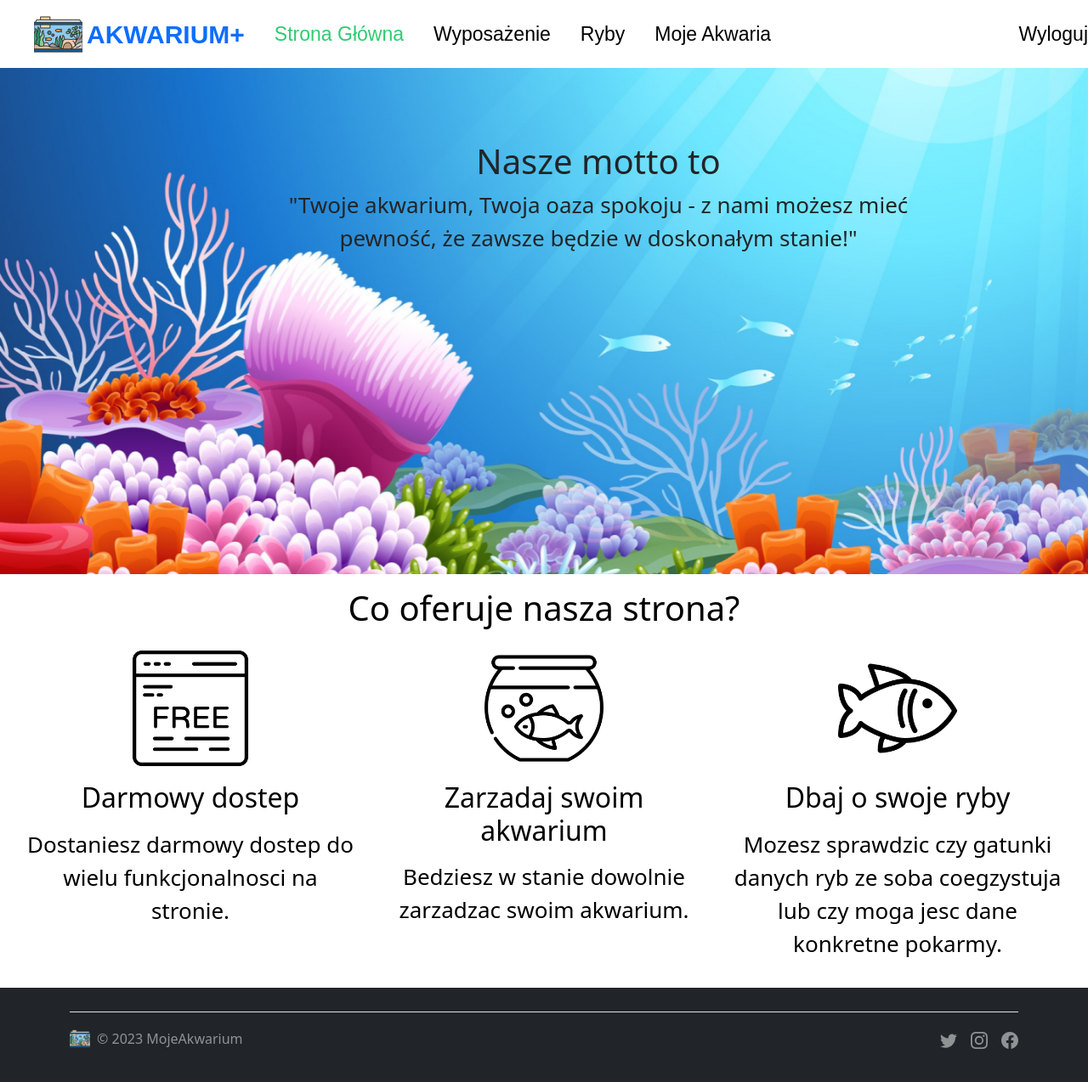
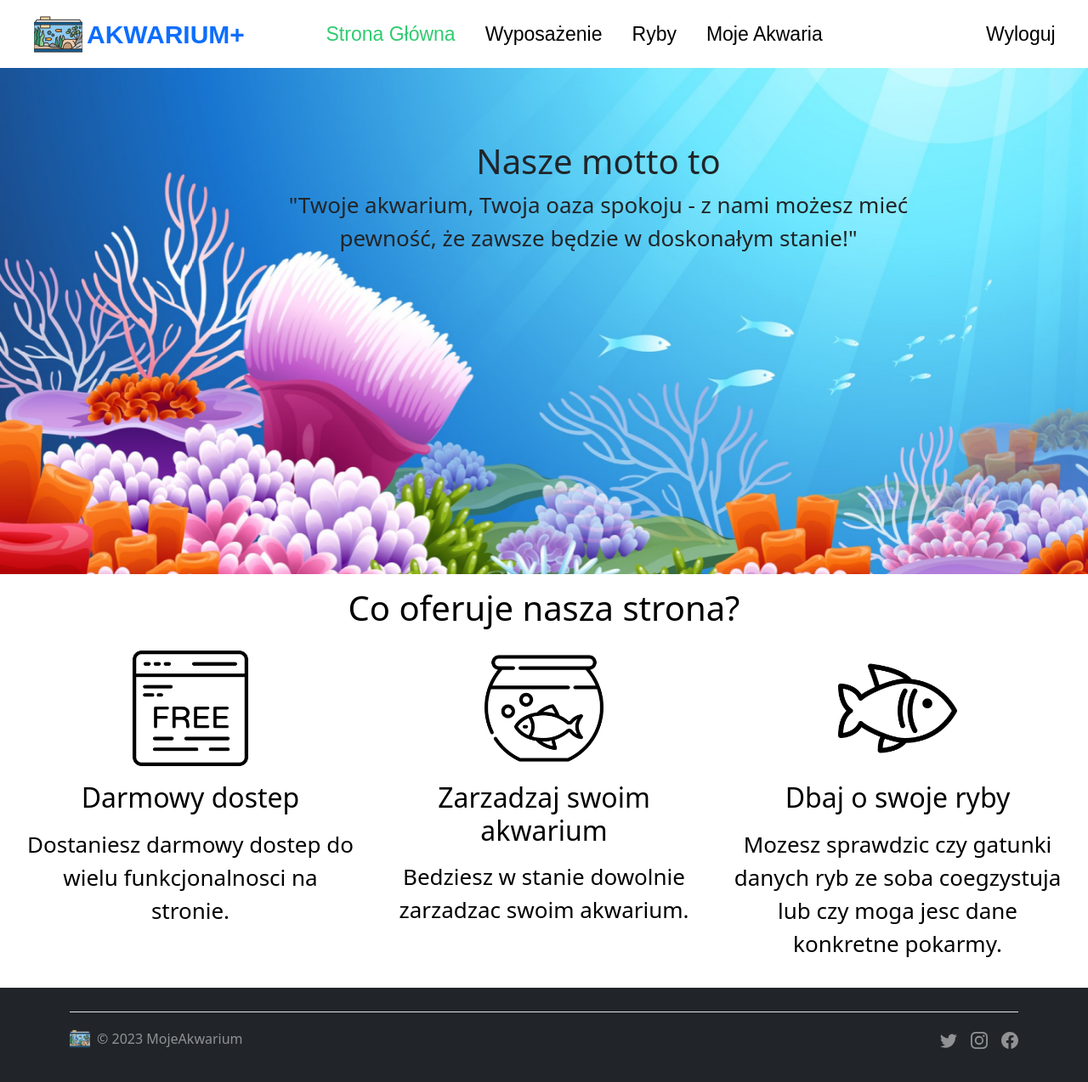
Before and after one commit to WPapuga/AkwariumPlus, a React (Create React App) app: page / in a window 1280 px wide. Shown: the top 1274 px of the page at 85% size. Built offline with nearby package versions, Linux system fonts and the light colour scheme.

Commit message:
wyloguj fix

```diff
--- a/src/Components/BenefitsDescription.js
+++ b/src/Components/BenefitsDescription.js
@@ -10,7 +10,7 @@ export default function BenefitsDescription(){
       </div>
       <div class="col-lg-4">
         <img src="images/fish-tank.png" alt="Free" class="mb-3" width="140" height="140"/>
-        <h2 class="fw-normal mb-3">Zarzadaj swoim akwarium</h2>
+        <h2 class="fw-normal mb-3">Zarzadzaj swoim akwarium</h2>
         <p>Bedziesz w stanie dowolnie zarzadzac swoim akwarium.</p>
       </div>
       <div class="col-lg-4">
--- a/src/Components/Navbar.css
+++ b/src/Components/Navbar.css
@@ -39,10 +39,9 @@
   }
 
   .Navbar .NavSigning {
-    flex: 25%;
     display: flex;
-    justify-content: right;
     align-items: center;
+    margin-right: 3%;
   }
   .Navbar .NavSigning a {
     text-decoration: none;
--- a/src/Components/Navbar.js
+++ b/src/Components/Navbar.js
@@ -18,7 +18,7 @@ function Greeting(props) {
                 <CustomLink to="/ryby">Ryby</CustomLink>
                 <CustomLink to="/konto">Moje Akwaria</CustomLink>
             </div>
-            <div className="NavSigning mr-4">
+            <div className="NavSigning ">
                 <CustomLink to="/logowanie">Wyloguj</CustomLink>
             </div>
         </div>);
```
